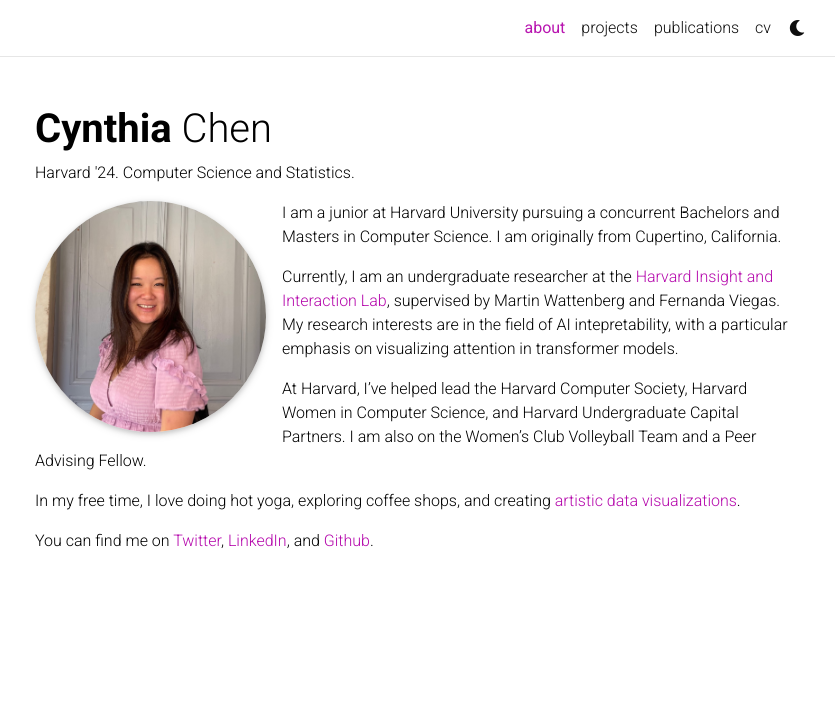
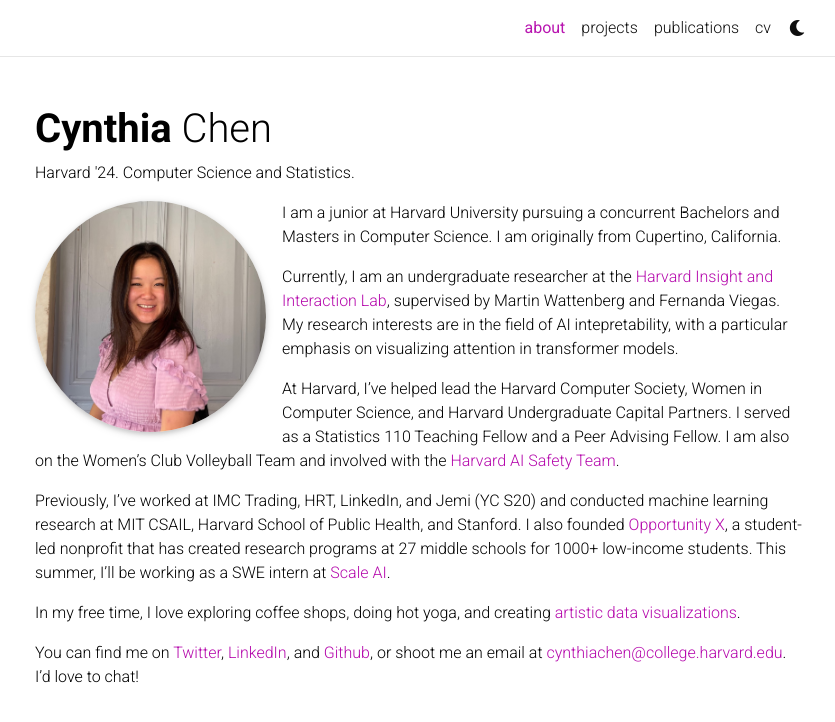
Before and after one commit to chenxcynthia/chenxcynthia.github.io, a Jekyll site: the page built from _pages/about.md, in a window 1280 px wide. Shown: the top 722 px of the page, without its empty margins (220-1055 px from the left). Built offline with Jekyll 4.4.1, drawn with Linux system fonts in a browser that asks for light colours; full-size pictures stand in for the smaller copies a plugin makes; comment, search, counter and statistics services are not loaded; a style sheet for code colours, icons or effects is not loaded.

Commit message:
about page changes

```diff
--- a/_pages/about.md
+++ b/_pages/about.md
@@ -19,8 +19,10 @@ I am a junior at Harvard University pursuing a concurrent Bachelors and Masters
 
 Currently, I am an undergraduate researcher at the [Harvard Insight and Interaction Lab](https://insight.seas.harvard.edu/), supervised by Martin Wattenberg and Fernanda Viegas. My research interests are in the field of AI intepretability, with a particular emphasis on visualizing attention in transformer models.
 
-At Harvard, I've helped lead the Harvard Computer Society, Harvard Women in Computer Science, and Harvard Undergraduate Capital Partners. I am also on the Women's Club Volleyball Team and a Peer Advising Fellow.
+At Harvard, I've helped lead the Harvard Computer Society, Women in Computer Science, and Harvard Undergraduate Capital Partners. I served as a Statistics 110 Teaching Fellow and a Peer Advising Fellow. I am also on the Women's Club Volleyball Team and involved with the [Harvard AI Safety Team](https://haist.ai/).
 
-In my free time, I love doing hot yoga, exploring coffee shops, and creating [artistic data visualizations](https://github.com/cynthia9chen/data-art).
+Previously, I've worked at IMC Trading, HRT, LinkedIn, and Jemi (YC S20) and conducted machine learning research at MIT CSAIL, Harvard School of Public Health, and Stanford. I also founded [Opportunity X](https://opportunityx.org/), a student-led nonprofit that has created research programs at 27 middle schools for 1000+ low-income students. This summer, I'll be working as a SWE intern at [Scale AI](http://scale.com/).
 
-You can find me on [Twitter](https://twitter.com/chenxcynthia), [LinkedIn](https://www.linkedin.com/in/cchen18/), and [Github](https://github.com/cynthia9chen).
+In my free time, I love exploring coffee shops, doing hot yoga, and creating [artistic data visualizations](https://github.com/cynthia9chen/data-art).
+
+You can find me on [Twitter](https://twitter.com/chenxcynthia), [LinkedIn](https://www.linkedin.com/in/cchen18/), and [Github](https://github.com/cynthia9chen), or shoot me an email at <a href="mailto:cynthiachen@college.harvard.edu">cynthiachen@college.harvard.edu</a>. I'd love to chat!
```
